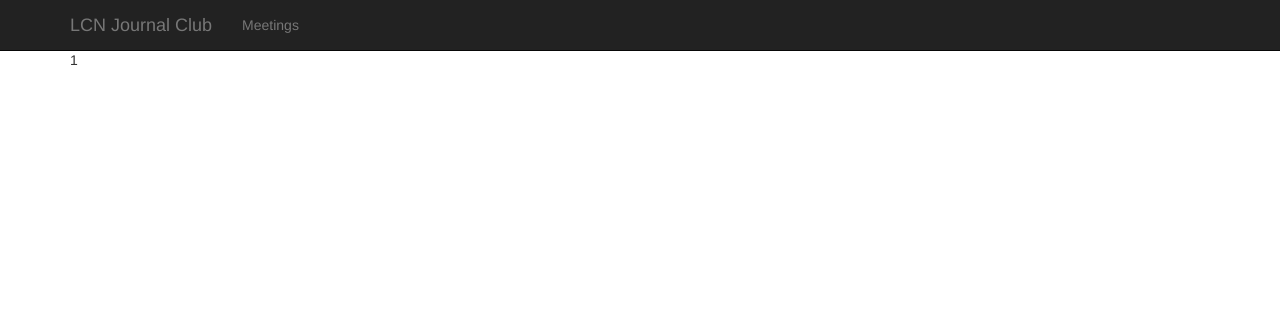
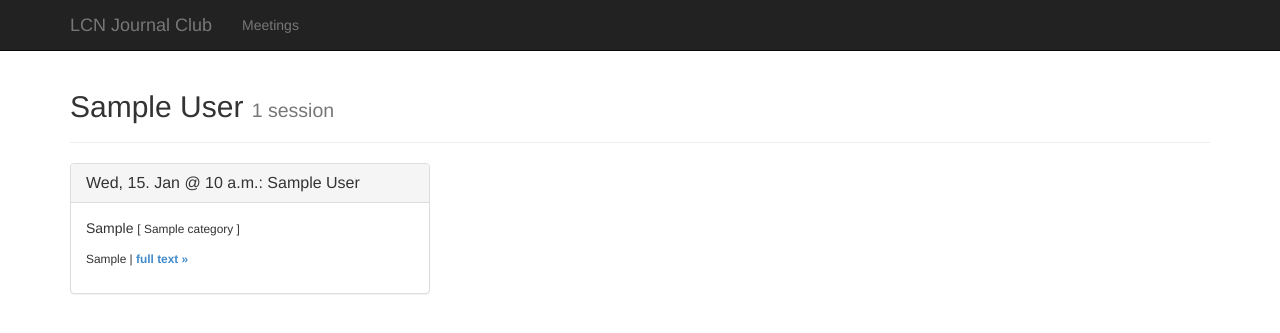
Before and after one commit to fzenke/jclub, a Django app: page /presenters/1/ in a window 1280 px wide. Shown: the top 333 px of the page. Run offline with Django 3.2, Linux system fonts and the light colour scheme; tables that the repository leaves empty hold one stand-in row (values such as "Sample post"); parts of the project's set-up code (start-up, migrations or seed data) failed here and were passed over; some libraries are stand-ins or nearby versions.

Commit message:
updates to presenter details

```diff
--- a/jclub/apps/meetings/templates/presenters/detail.html
+++ b/jclub/apps/meetings/templates/presenters/detail.html
@@ -6,9 +6,33 @@
 
 {% block content %}
 
-	{% if presenter %}
+	{% if presenter and meetings_count >= 0 %}
 
-		{{ presenter.id }}
+		<div class="page-header"><h2>{{presenter.first_name}} {{presenter.last_name}} <small>{{meetings_count}} session{{ meetings_count | pluralize }}</small></h2></div>
+		<div class="row">
+		{% if meetings_count > 0 %}
+			{% for meeting in meetings %}
+
+			<div class="col-md-4">
+				<div class="panel panel-default">
+				  <div class="panel-heading">
+				    <h3 class="panel-title"><a href="/meetings/{{ meeting.id }}/">{{ meeting.timeslot.date_time | date:"D, d. M @ P" }}: {{meeting.presenter.first_name}} {{meeting.presenter.last_name}}</a></h3>
+				  </div>
+				  <div class="panel-body">
+						<p>
+							{{ meeting.publication_reference }} <small> [ {% for cat in meeting.publication_category.all %} {{ cat.name }} {% empty %} uncategorized {% endfor %} ] </small>
+							<p><small>{{meeting.location}} | <strong><a href="{{ meeting.publication_url }}">full text &raquo;</a></strong></small></p>
+						</p>
+				  </div>
+				</div>
+			</div>
+
+			<!-- add links to user stats -->
+			{% endfor %}
+		{% else %}
+			<p>No meetings available - <a href="{% url 'admin:meetings_meeting_add' %}">claim a slot</a>.</p>
+		{% endif %}
+		</div>
 
 	{% endif %}
 
--- a/jclub/apps/meetings/views.py
+++ b/jclub/apps/meetings/views.py
@@ -66,8 +66,14 @@ def meetings_index(request):
 
 def presenters_detail(request, user_id):
     template = loader.get_template('presenters/detail.html')
+
     presenter = get_object_or_404(User,id=user_id)
+    meetings =  presenter.meeting_set.all()
+    meetings_count = len(meetings)
     context = RequestContext(request, {
         'presenter': presenter,
+        'meetings': meetings,
+        'meetings_count': meetings_count,
     })
+
     return HttpResponse(template.render(context))
```
